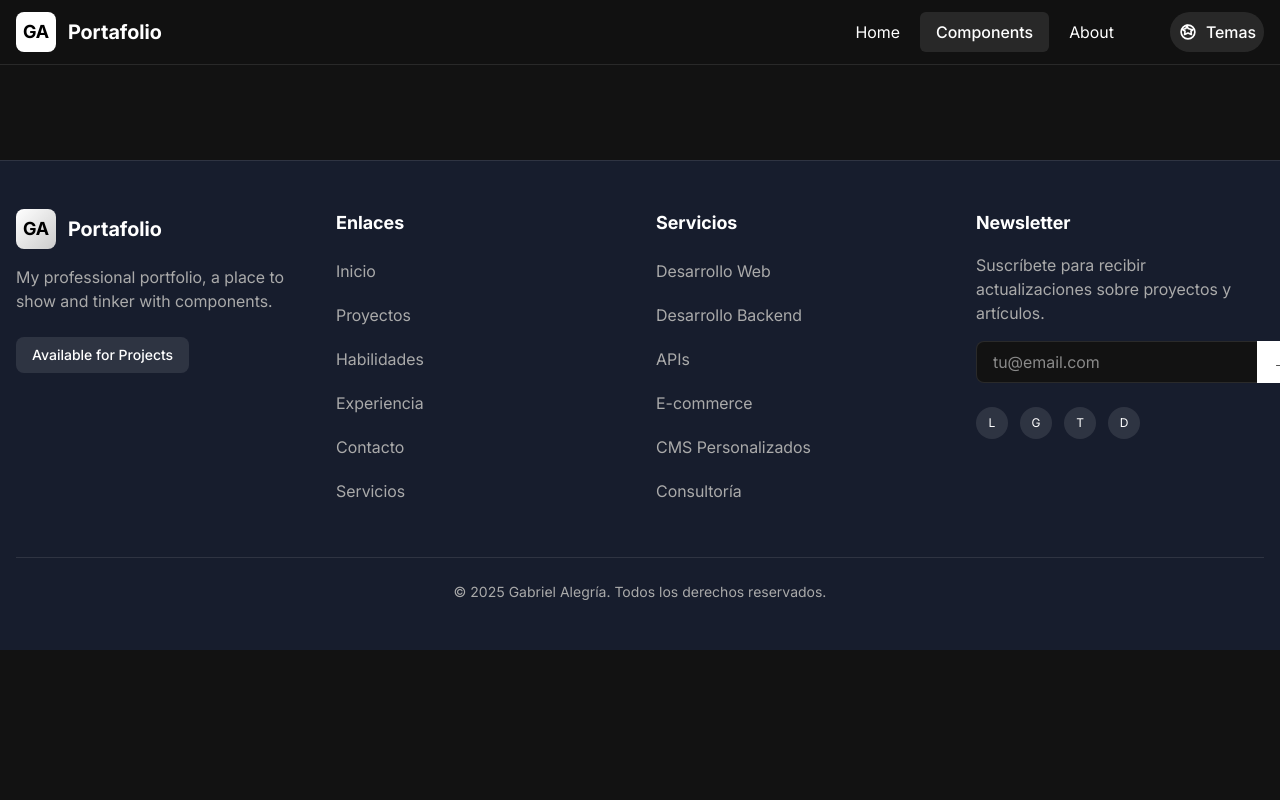
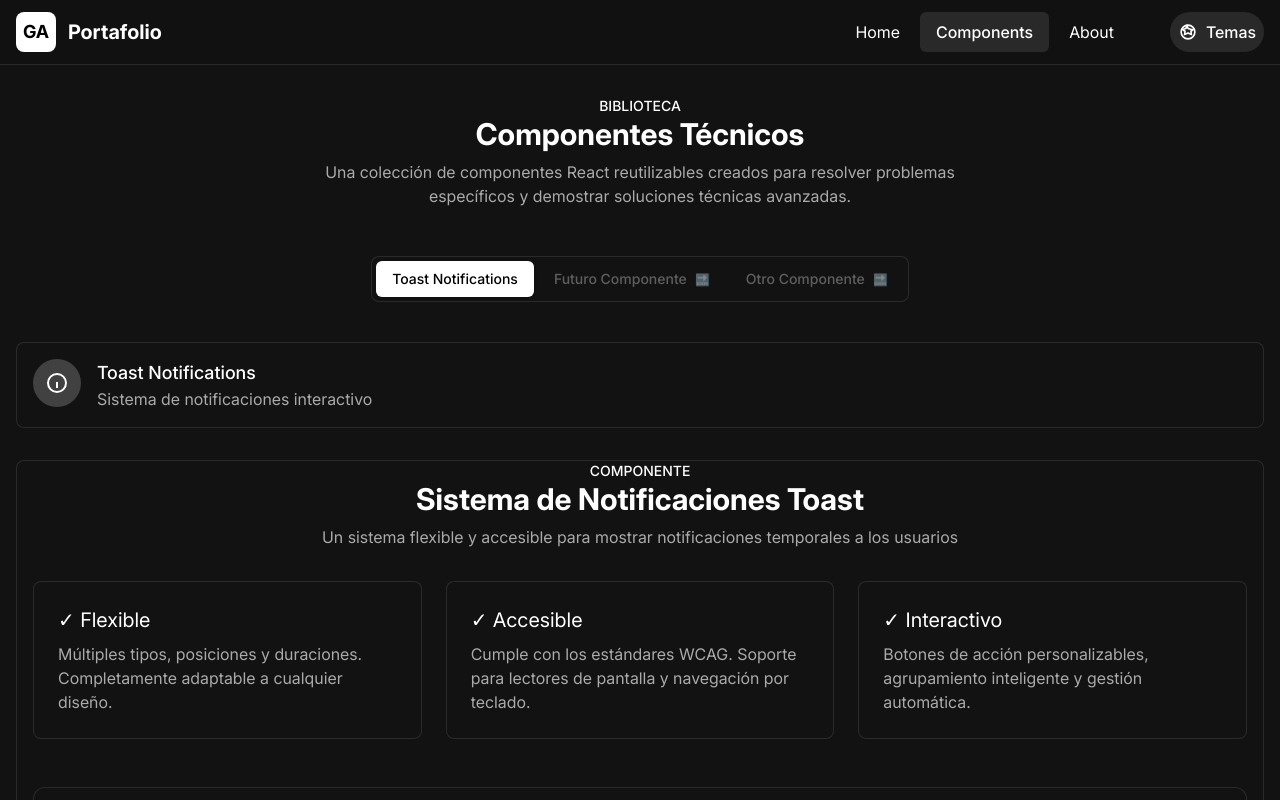
Before and after one commit to Ozmah/array-forge, a React (Vite) app: page / in a window 1280 px wide. Both pictures are taken after a click on the button "Components". Shown: the top 800 px of the page. Built offline with nearby package versions, Linux system fonts and the light colour scheme.

Commit message:
Added the new components section, Toast demo stil needs several fixes.

```diff
--- /dev/null
+++ b/src/components/Components.jsx
@@ -0,0 +1,161 @@
+// src/components/Components.jsx
+import React, { useState } from "react";
+import { useTheme } from "./Theme/ThemeContext";
+import ToastIntegrationExample from "./Toast/ToastIntegrationExample";
+
+const Components = ({ viewport }) => {
+    const { currentTheme } = useTheme();
+    const [activeComponent, setActiveComponent] = useState("toast");
+
+    // Lista de componentes disponibles (actualmente solo toast)
+    const components = [
+        {
+            id: "toast",
+            name: "Toast Notifications",
+            description: "Sistema de notificaciones interactivo",
+        },
+        // Espacio para futuros componentes
+        {
+            id: "future1",
+            name: "Futuro Componente",
+            description: "Próximamente",
+            disabled: true,
+        },
+        {
+            id: "future2",
+            name: "Otro Componente",
+            description: "En desarrollo",
+            disabled: true,
+        },
+    ];
+
+    // Renderizar el componente activo
+    const renderActiveComponent = () => {
+        switch (activeComponent) {
+            case "toast":
+                return <ToastIntegrationExample viewport={viewport} />;
+            default:
+                return (
+                    <div className="text-center py-12">
+                        Selecciona un componente para visualizar
+                    </div>
+                );
+        }
+    };
+
+    return (
+        <div className="mb-20">
+            {/* Encabezado de la sección */}
+            <div className="text-center mb-12">
+                <div className="text-sm font-medium text-primary">
+                    BIBLIOTECA
+                </div>
+                <h2
+                    className={`text-2xl md:text-3xl font-bold text-text ${
+                        currentTheme === "retro90s" ? "retro-text" : ""
+                    }`}
+                >
+                    Componentes Técnicos
+                </h2>
+                <p className="mt-2 max-w-2xl mx-auto text-text-secondary">
+                    Una colección de componentes React reutilizables creados
+                    para resolver problemas específicos y demostrar soluciones
+                    técnicas avanzadas.
+                </p>
+            </div>
+
+            {/* Navegación de componentes */}
+            <div className="flex overflow-x-auto pb-2 mb-8 hide-scrollbar">
+                <div
+                    className={`flex mx-auto p-1 rounded-lg ${
+                        currentTheme.endsWith("-dark")
+                            ? "bg-background border border-border"
+                            : "bg-gray-100"
+                    }`}
+                >
+                    {components.map((component) => (
+                        <button
+                            key={component.id}
+                            onClick={() =>
+                                !component.disabled &&
+                                setActiveComponent(component.id)
+                            }
+                            className={`
+                px-4 py-2 rounded-md text-sm font-medium whitespace-nowrap transition-all
+                ${
+                    component.disabled
+                        ? "opacity-50 cursor-not-allowed"
+                        : "cursor-pointer"
+                }
+                ${
+                    activeComponent === component.id
+                        ? "bg-primary text-primary-contrast shadow-sm"
+                        : "text-text-secondary hover:text-text hover:bg-background"
+                }
+                ${
+                    component.id !== components[components.length - 1].id
+                        ? "mr-1"
+                        : ""
+                }
+                ${currentTheme === "retro90s" ? "retro-border" : ""}
+              `}
+                            disabled={component.disabled}
+                        >
+                            {component.name}
+                            {component.disabled && (
+                                <span className="ml-2 text-xs">🔜</span>
+                            )}
+                        </button>
+                    ))}
+                </div>
+            </div>
+
+            {/* Descripción del componente seleccionado */}
+            <div className="mb-8 p-4 rounded-lg bg-background border border-border">
+                <div className="flex items-start">
+                    <div
+                        className={`mr-4 p-3 rounded-full ${
+                            currentTheme.endsWith("-dark")
+                                ? "bg-primary/20"
+                                : "bg-primary/10"
+                        }`}
+                    >
+                        {activeComponent === "toast" && (
+                            <svg
+                                xmlns="http://www.w3.org/2000/svg"
+                                className="w-6 h-6 text-primary"
+                                viewBox="0 0 24 24"
+                                fill="none"
+                                stroke="currentColor"
+                                strokeWidth="2"
+                            >
+                                <path d="M13 16h-1v-4h-1m1-4h.01M21 12a9 9 0 11-18 0 9 9 0 0118 0z"></path>
+                            </svg>
+                        )}
+                    </div>
+                    <div>
+                        <h3 className="text-lg font-medium text-text">
+                            {components.find((c) => c.id === activeComponent)
+                                ?.name || "Componente"}
+                        </h3>
+                        <p className="text-text-secondary">
+                            {components.find((c) => c.id === activeComponent)
+                                ?.description || "Descripción del componente"}
+                        </p>
+                    </div>
+                </div>
+            </div>
+
+            {/* Contenedor del componente actual */}
+            <div
+                className={`bg-background border border-border rounded-lg overflow-hidden ${
+                    currentTheme === "retro90s" ? "retro-border" : ""
+                }`}
+            >
+                {renderActiveComponent()}
+            </div>
+        </div>
+    );
+};
+
+export default Components;
--- a/src/components/Header.jsx
+++ b/src/components/Header.jsx
@@ -13,7 +13,7 @@ const Header = ({ activeSection, setActiveSection, viewport }) => {
         <nav
             className={`
         fixed w-full z-40 transition-all duration-300 theme-transition
-        border-b border-border bg-nav-background/10
+        border-b border-border bg-nav-background
         ${currentTheme === "retro90s" ? "retro-border" : ""}
       `}
         >
--- a/src/components/Home.jsx
+++ b/src/components/Home.jsx
@@ -2,10 +2,10 @@ import React, { useState, useEffect } from "react";
 import { useTheme } from "./Theme/ThemeContext";
 import Header from "./Header";
 import Hero from "./Hero";
-import Projects from "./Projects";
 import Experience from "./Experience";
 import About from "./About";
 import Footer from "./Footer";
+import Components from "./Components";
 
 const Home = () => {
     // Acceder al contexto del tema
@@ -52,8 +52,8 @@ const Home = () => {
                         <Experience viewport={viewport} />
                     </React.Fragment>
                 )}
-                {activeSection === "projects" && (
-                    <Projects viewport={viewport} />
+                {activeSection === "components" && (
+                    <Components viewport={viewport} />
                 )}
                 {activeSection === "about" && <About viewport={viewport} />}
             </main>
```
